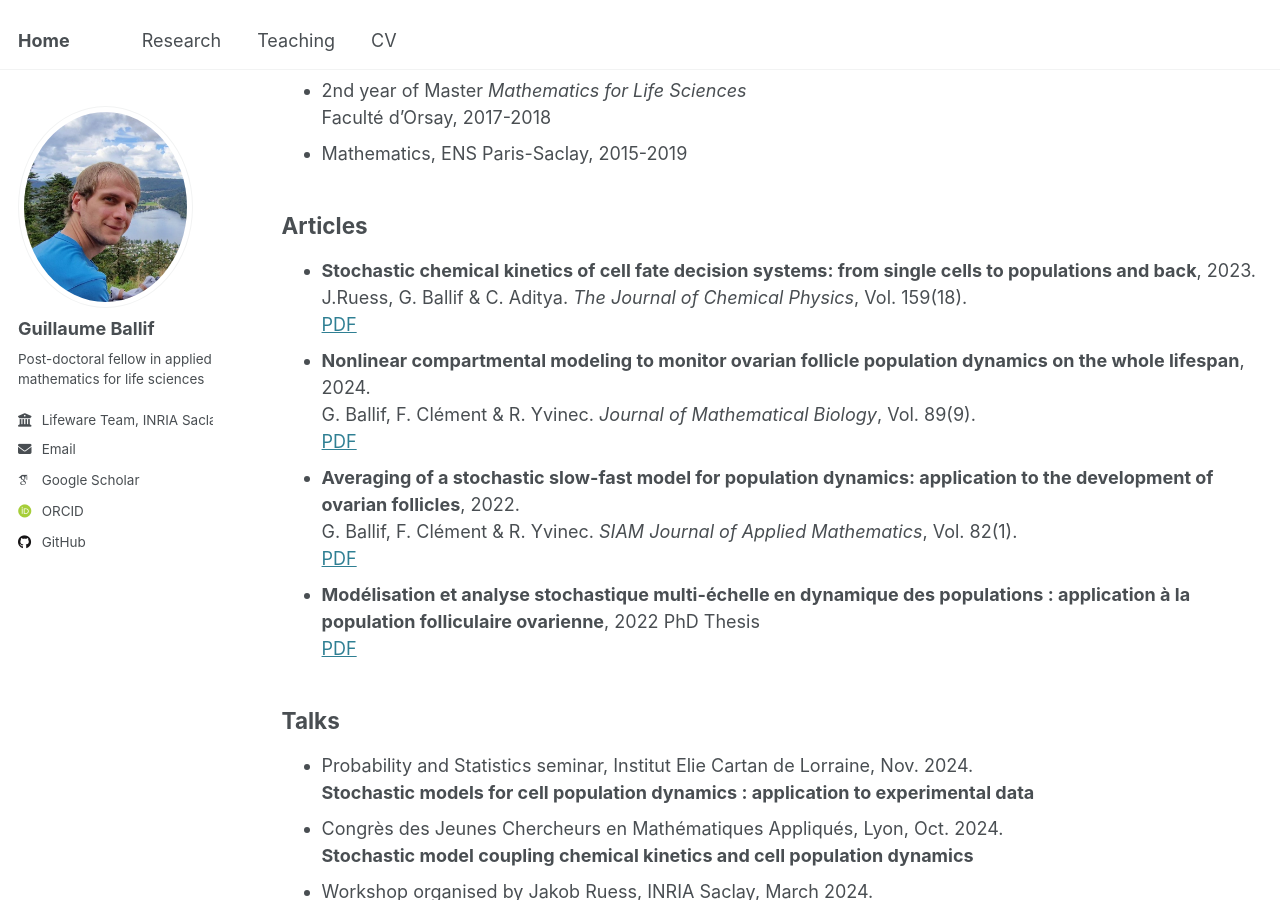
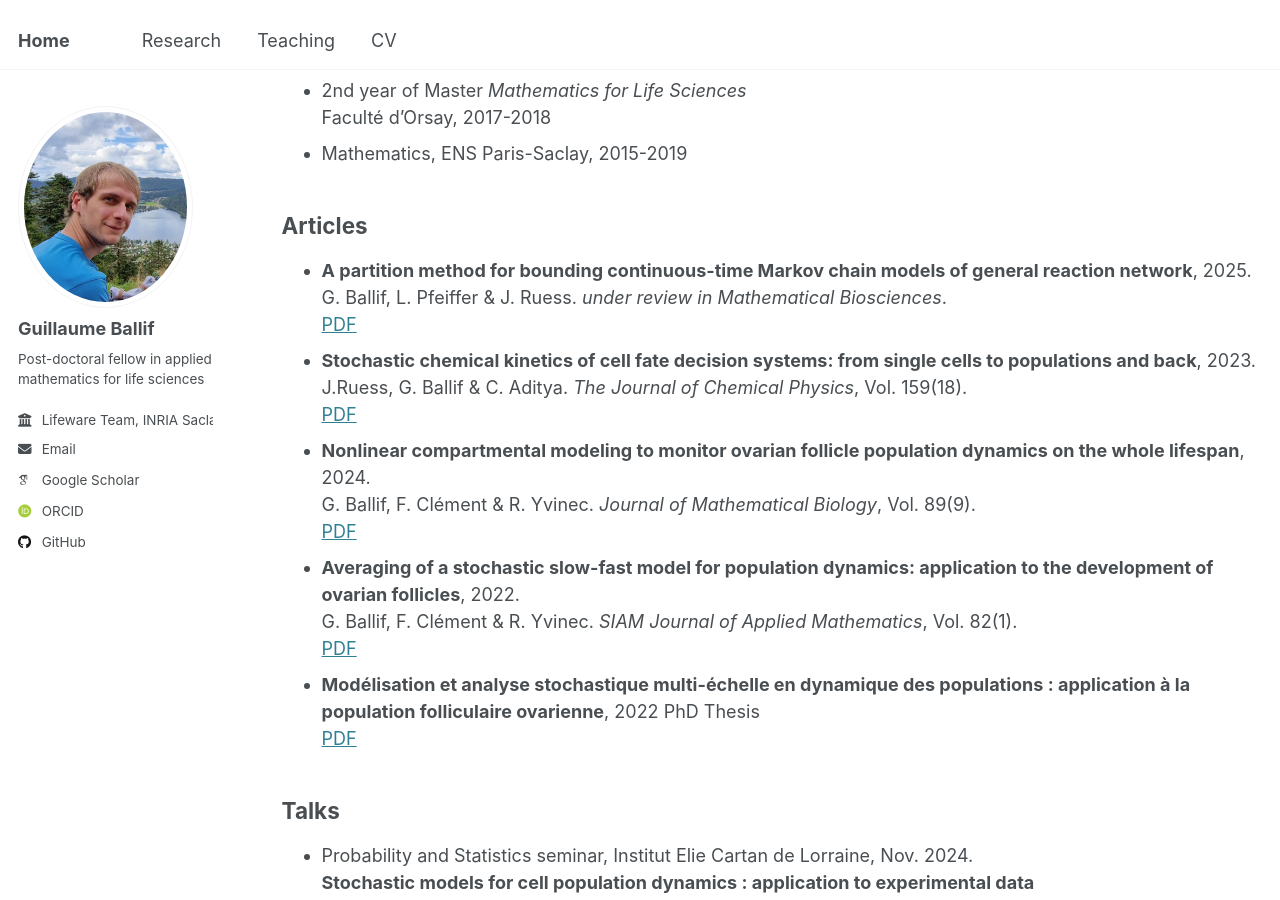
Before and after one commit to guillaumeballif/guillaumeballif.github.io, a Jekyll site: the page built from _pages/cv.md, in a window 1280 px wide and 900 px high, scrolled down 453 px. Built offline with Jekyll 4.4.1, drawn with Linux system fonts in a browser that asks for light colours; some web fonts are replaced.

Commit message:
Update cv.md

```diff
--- a/_pages/cv.md
+++ b/_pages/cv.md
@@ -26,6 +26,9 @@ redirect_from:
 
 ## Articles
 
+* **A partition method for bounding continuous-time Markov chain models of general reaction network**, 2025.\
+  G. Ballif, L. Pfeiffer & J. Ruess. _under review in Mathematical Biosciences_.\
+  [PDF](https://arxiv.org/abs/2505.18735)
 * **Stochastic chemical kinetics of cell fate decision systems: from single cells to populations and back**, 2023.\
   J.Ruess, G. Ballif & C. Aditya. _The Journal of Chemical Physics_, Vol. 159(18).\
   [PDF](https://inria.hal.science/hal-04275681v1)
```
